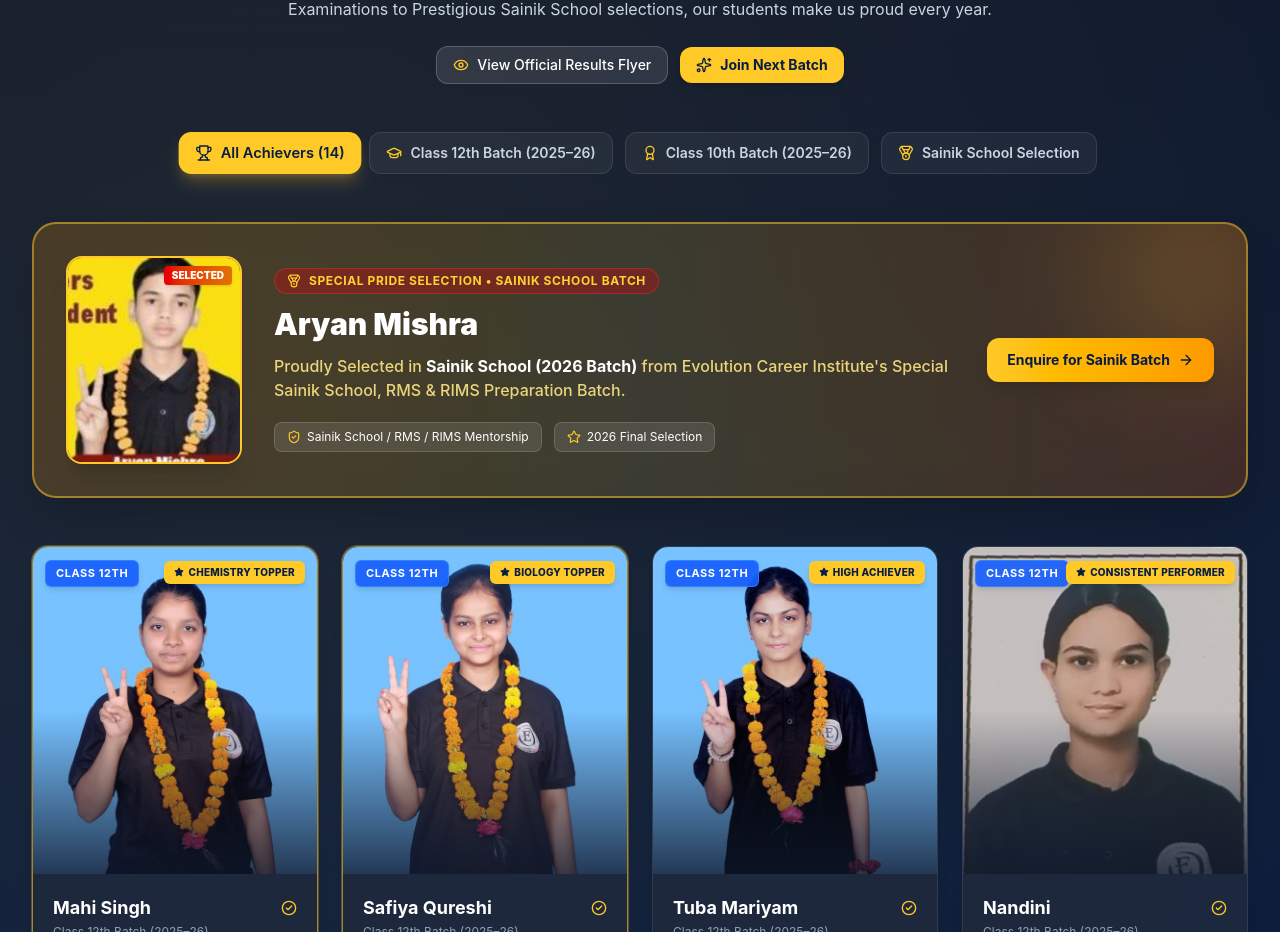
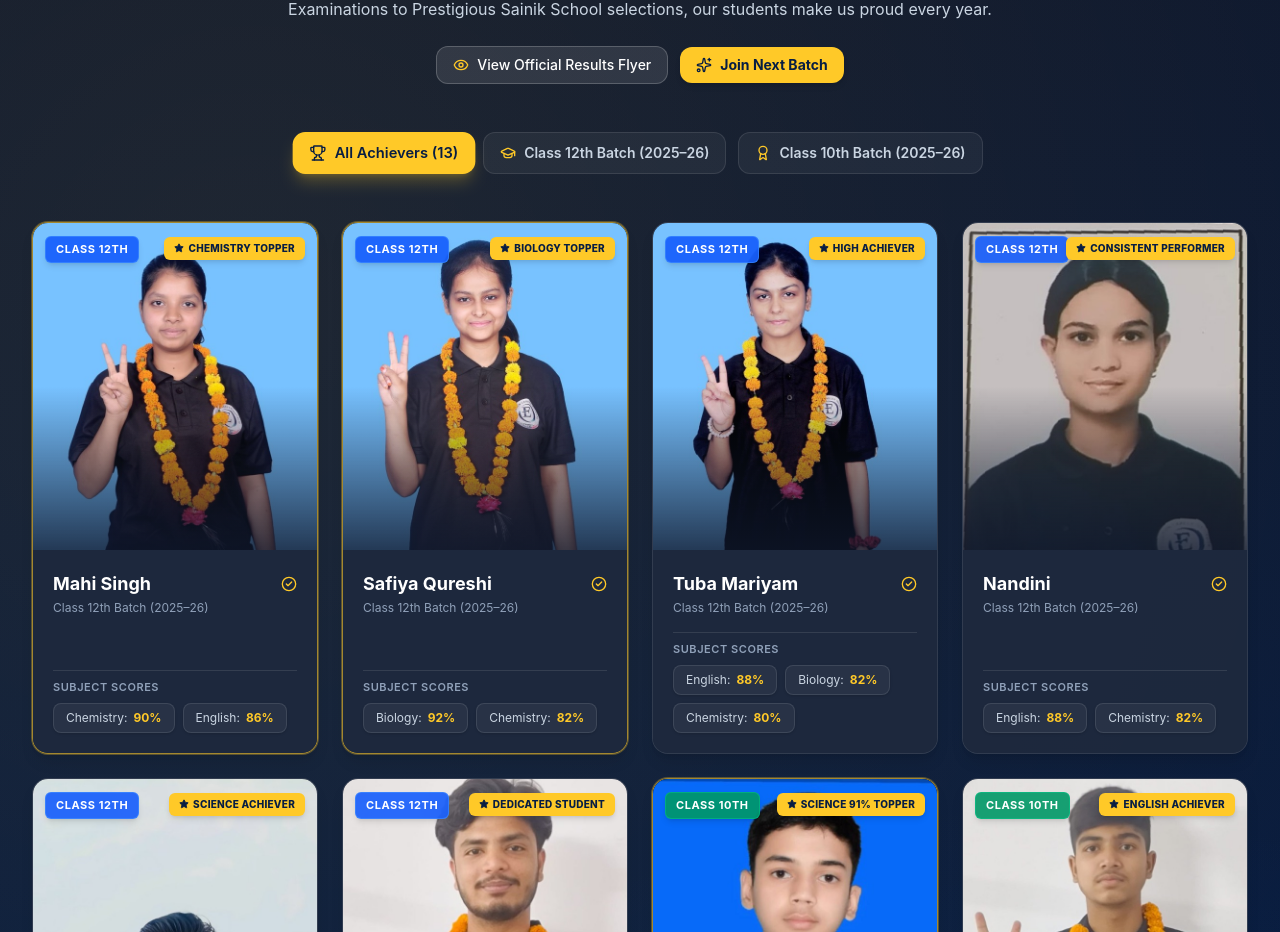
Before and after one commit to aaryavtechnologies-tech/EVOLUTION-CAREER-INSTITUTE, a Next.js app: page / in a window 1280 px wide. Shown: the part 5856-6788 px from the top of the page. Built offline with nearby package versions, Linux system fonts and the light colour scheme.

Commit message:
refactor(achievers): remove Aryan Mishra spotlight card and retain 13 board toppers

```diff
--- a/components/Achievers.tsx
+++ b/components/Achievers.tsx
@@ -35,7 +35,7 @@ interface Achiever {
 }
 
 export default function Achievers() {
-  const [activeFilter, setActiveFilter] = useState<"all" | "12th" | "10th" | "sainik">("all");
+  const [activeFilter, setActiveFilter] = useState<"all" | "12th" | "10th">("all");
   const [showPosterModal, setShowPosterModal] = useState(false);
 
   // Class 12th Batch (2025–26)
@@ -194,20 +194,7 @@ export default function Achievers() {
     },
   ];
 
-  // Sainik School Special Selection
-  const sainikAchiever: Achiever = {
-    id: "aryan-sainik",
-    name: "Aryan Mishra",
-    batch: "sainik",
-    batchLabel: "Sainik School Special Batch",
-    image: "/images/achievers/aryan-mishra.jpg",
-    scores: [{ subject: "Selection Status", score: "Selected (2026 Batch)" }],
-    featured: true,
-    highlightText: "Selected in Sainik School",
-  };
-
   const allAchievers: Achiever[] = [
-    sainikAchiever,
     ...class12thAchievers,
     ...class10thAchievers,
   ];
@@ -217,9 +204,7 @@ export default function Achievers() {
       ? allAchievers
       : activeFilter === "12th"
       ? class12thAchievers
-      : activeFilter === "10th"
-      ? class10thAchievers
-      : [sainikAchiever];
+      : class10thAchievers;
 
   return (
     <section
@@ -269,10 +254,9 @@ export default function Achievers() {
         {/* Filter Navigation Tabs */}
         <div className="flex flex-wrap items-center justify-center gap-2 sm:gap-3 mb-12">
           {[
-            { key: "all", label: "All Achievers (14)", icon: Trophy },
+            { key: "all", label: "All Achievers (13)", icon: Trophy },
             { key: "12th", label: "Class 12th Batch (2025–26)", icon: GraduationCap },
             { key: "10th", label: "Class 10th Batch (2025–26)", icon: Award },
-            { key: "sainik", label: "Sainik School Selection", icon: Medal },
           ].map((tab) => {
             const Icon = tab.icon;
             const isActive = activeFilter === tab.key;
@@ -293,71 +277,9 @@ export default function Achievers() {
           })}
         </div>
 
-        {/* Special Spotlight for Sainik School Selection */}
-        {(activeFilter === "all" || activeFilter === "sainik") && (
-          <div className="mb-12">
-            <div className="bg-gradient-to-r from-amber-500/20 via-[#FFC928]/15 to-orange-500/20 rounded-3xl p-6 sm:p-8 border-2 border-[#FFC928]/50 shadow-2xl relative overflow-hidden backdrop-blur-md">
-              <div className="absolute -top-12 -right-12 w-48 h-48 bg-[#FFC928]/20 rounded-full blur-3xl pointer-events-none" />
-
-              <div className="flex flex-col md:flex-row items-center gap-6 sm:gap-8 relative z-10">
-                <div className="relative w-36 h-44 sm:w-44 sm:h-52 rounded-2xl overflow-hidden border-2 border-[#FFC928] shadow-xl flex-shrink-0 bg-slate-800">
-                  <Image
-                    src="/images/achievers/aryan-mishra.jpg"
-                    alt="Aryan Mishra - Selected in Sainik School 2026 Batch"
-                    fill
-                    className="object-cover object-top hover:scale-105 transition-transform duration-500"
-                    sizes="180px"
-                  />
-                  <div className="absolute top-2 right-2 bg-gradient-to-r from-red-600 to-amber-600 text-white text-[10px] font-black uppercase px-2 py-0.5 rounded shadow">
-                    Selected
-                  </div>
-                </div>
-
-                <div className="flex-1 text-center md:text-left space-y-3">
-                  <div className="inline-flex items-center gap-2 px-3 py-1 rounded-full bg-red-600/30 border border-red-500/40 text-amber-300 text-xs font-bold uppercase tracking-wider">
-                    <Medal className="w-3.5 h-3.5 text-[#FFC928]" />
-                    <span>Special Pride Selection • Sainik School Batch</span>
-                  </div>
-
-                  <h3 className="text-2xl sm:text-3xl font-black text-white">
-                    Aryan Mishra
-                  </h3>
-
-                  <p className="text-amber-200/90 text-sm sm:text-base font-medium">
-                    Proudly Selected in <strong className="text-white font-bold">Sainik School (2026 Batch)</strong> from Evolution Career Institute's Special Sainik School, RMS &amp; RIMS Preparation Batch.
-                  </p>
-
-                  <div className="pt-2 flex flex-wrap items-center justify-center md:justify-start gap-3">
-                    <span className="inline-flex items-center gap-1.5 px-3 py-1.5 rounded-lg bg-white/10 text-xs text-white border border-white/15">
-                      <ShieldCheck className="w-3.5 h-3.5 text-[#FFC928]" />
-                      Sainik School / RMS / RIMS Mentorship
-                    </span>
-                    <span className="inline-flex items-center gap-1.5 px-3 py-1.5 rounded-lg bg-white/10 text-xs text-white border border-white/15">
-                      <Star className="w-3.5 h-3.5 text-[#FFC928]" />
-                      2026 Final Selection
-                    </span>
-                  </div>
-                </div>
-
-                <div className="flex-shrink-0">
-                  <a
-                    href="#admissions"
-                    className="inline-flex items-center gap-2 px-5 py-3 rounded-xl bg-gradient-to-r from-[#FFC928] to-amber-500 text-[#071D43] font-bold text-sm shadow-lg hover:shadow-amber-500/30 hover:scale-105 active:scale-95 transition-all"
-                  >
-                    <span>Enquire for Sainik Batch</span>
-                    <ArrowRight className="w-4 h-4" />
-                  </a>
-                </div>
-              </div>
-            </div>
-          </div>
-        )}
-
         {/* Achievers Grid */}
         <div className="grid grid-cols-1 sm:grid-cols-2 lg:grid-cols-3 xl:grid-cols-4 gap-6">
-          {displayedAchievers
-            .filter((a) => a.id !== "aryan-sainik" || activeFilter === "sainik")
-            .map((student) => {
+          {displayedAchievers.map((student) => {
               const is12th = student.batch === "12th";
               return (
                 <div
```
